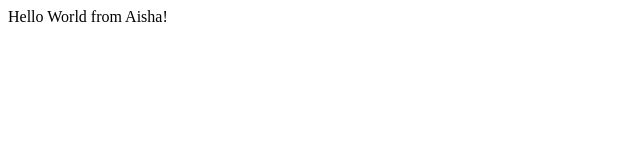
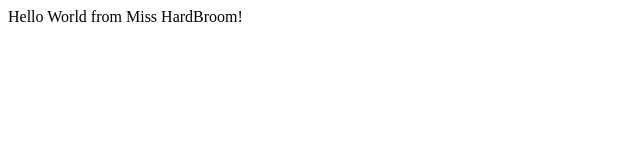
Before and after one commit to aisha-batool/bootcamp2020, a plain HTML site: page index.html in a window 1280 px wide. Shown: the whole page, without its empty margins (0-640 px from the left). Drawn offline with Linux system fonts and the light colour scheme.

Commit message:
Update index.html

```diff
--- a/index.html
+++ b/index.html
@@ -8,7 +8,7 @@
 </head>
 <body>
     <div>
-        Hello World from Aisha!
+        Hello World from Miss HardBroom!
     </div>
 </body>
 </html>
```
